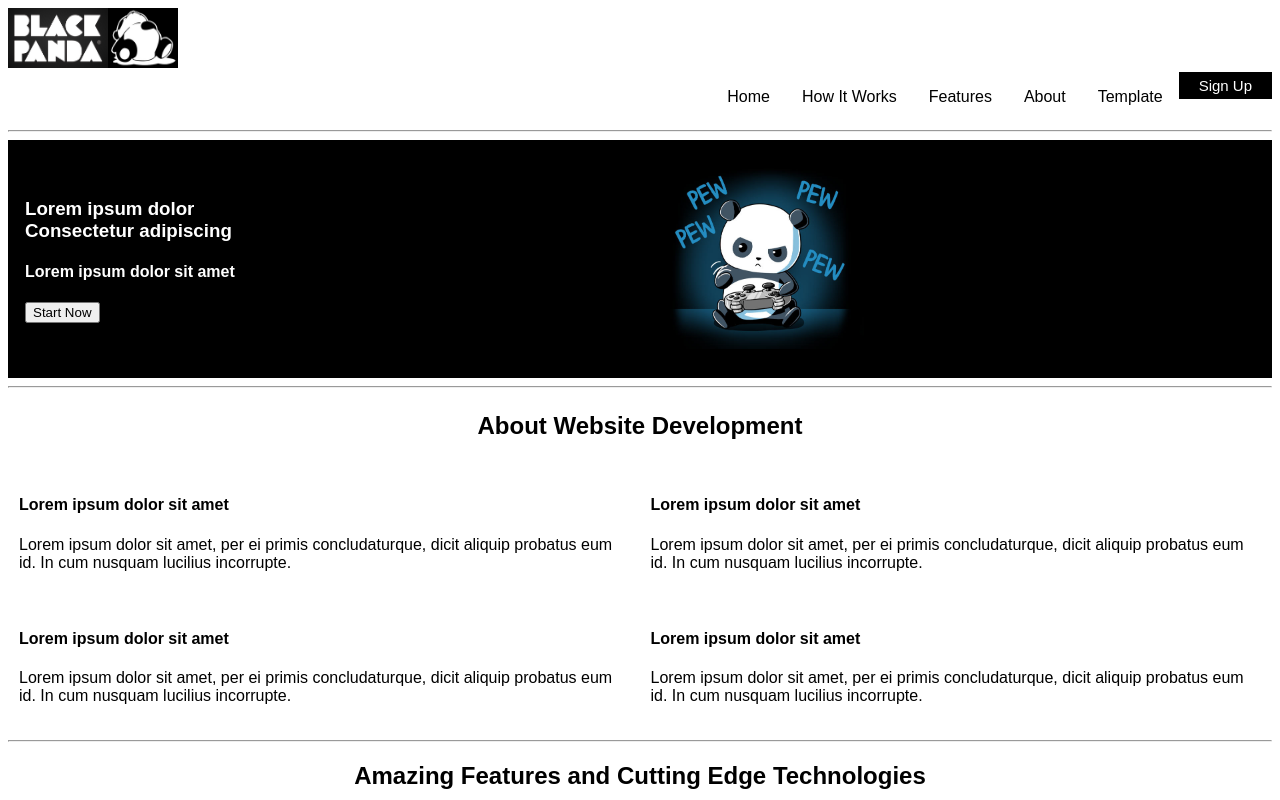
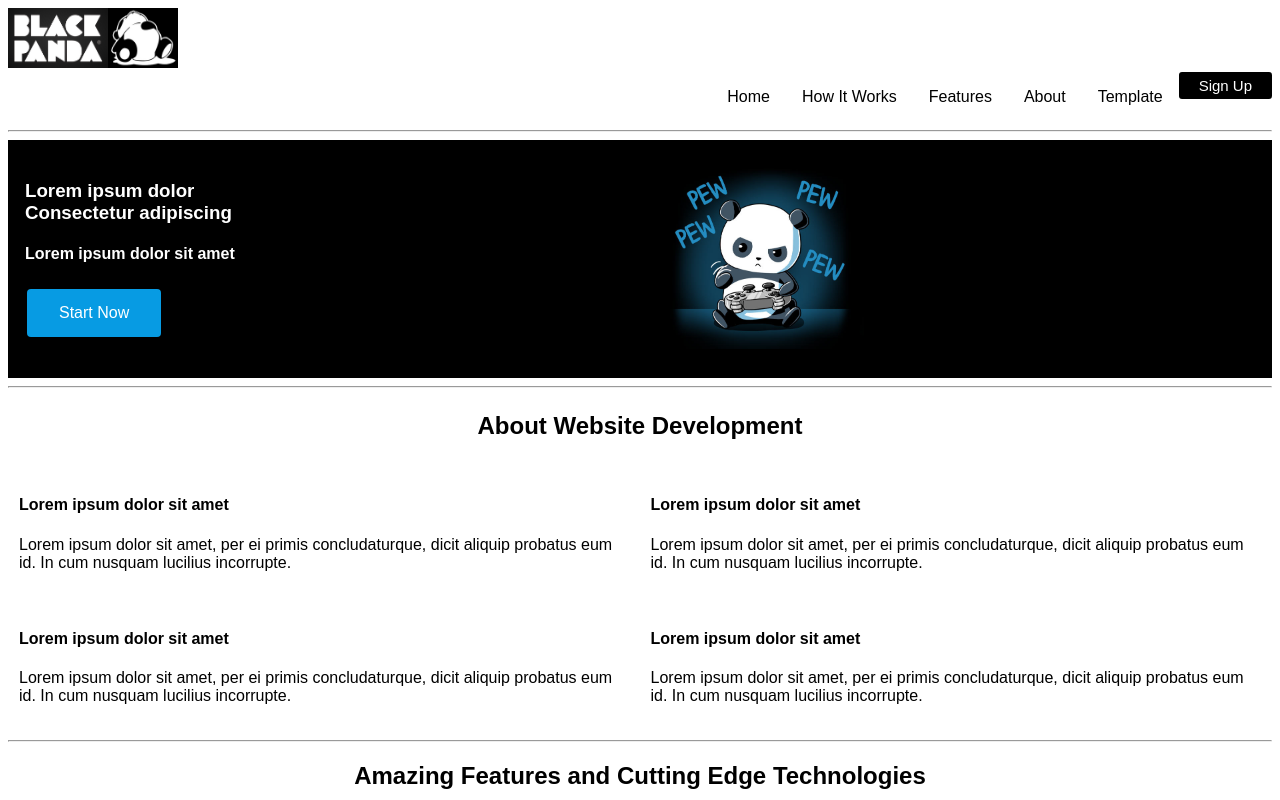
Before and after one commit to mhelford1112/blackPanda, a plain HTML site: page index.html in a window 1280 px wide. Shown: the top 800 px of the page. Drawn offline with Linux system fonts and the light colour scheme.

Commit message:
Edit button

```diff
--- a/css/style.css
+++ b/css/style.css
@@ -25,9 +25,6 @@ ul > li a {
     text-decoration: none;
 }
 
-li a {
-
-}
 
 #container {
 
@@ -44,6 +41,10 @@ li a {
     color: white;
 }
 
+#log-container {
+
+}
+
 #AWD {
 
 }
@@ -51,6 +52,7 @@ li a {
 #button {
     background-color: black;
     border: none;
+    border-radius: 3px;
     color: white;
     float: right;
     padding: 5px 20px;
@@ -60,6 +62,7 @@ li a {
     font-size: 15px;
     cursor: pointer;
 }
+
 #pandaPew {
 
 }
@@ -75,6 +78,23 @@ li a {
 #footer {
 
 }
+
+
+.btnBody {
+    border: none;
+    font-size: 20px;
+    color: #FFFFFF;
+    background-color: #079be3;
+    border-radius: 4px;
+    padding: 15px 32px;
+    text-align: center;
+    text-decoration: none;
+    display: inline-block;
+    font-size: 16px;
+    margin: 4px 2px;
+    cursor: pointer;
+}
+
 .carousel{
     text-align: center;
 }
--- a/index.html
+++ b/index.html
@@ -6,7 +6,9 @@
     </head>
     <body>
         <div id="container">
-                    <img src="img/panda8.png" alt="Black Panda" height="60" width="100"><img src="img/panda13.png" alt="Sleeping Panda" height="60" width="70">
+            <div id="logo-container">
+                <img src="img/panda8.png" alt="Black Panda" height="60" width="100"><img src="img/panda13.png" alt="Sleeping Panda" height="60" width="70">
+            </div>
             <ul>
                 <li><input id="button" type="button" value="Sign Up" alt="Sign Up"></li>
                 <li><a href=#>Template</a></li>
@@ -22,7 +24,7 @@
                 <table cellpadding="15" id="tablePew">
                 <tr>
                     <td width="50%">
-                        <h3><p>Lorem ipsum dolor<br>Consectetur adipiscing</p></h3><h4><p>Lorem ipsum dolor sit amet</p></h4><p><input type="button" value="Start Now" alt="Start Now"></p>
+                        <h3><p>Lorem ipsum dolor<br>Consectetur adipiscing</p></h3><h4><p>Lorem ipsum dolor sit amet</p></h4><p><input type="button" class="btnBody" value="Start Now" alt="Start Now"></p>
                     </td>
                     <td width="50%">
                         <img src="img/panda12.png" height="200" alt="Pand Pew">
@@ -109,7 +111,7 @@
                         </tr>
                         <tr>
                             <td colspan="2">
-                                <center><input type="button" value="Create My Website"></center>
+                                <center><input class="btnBody" type="button" value="Create My Website    &rarr;"></center>
                             </td>
                         </tr>
                     </table>
```
